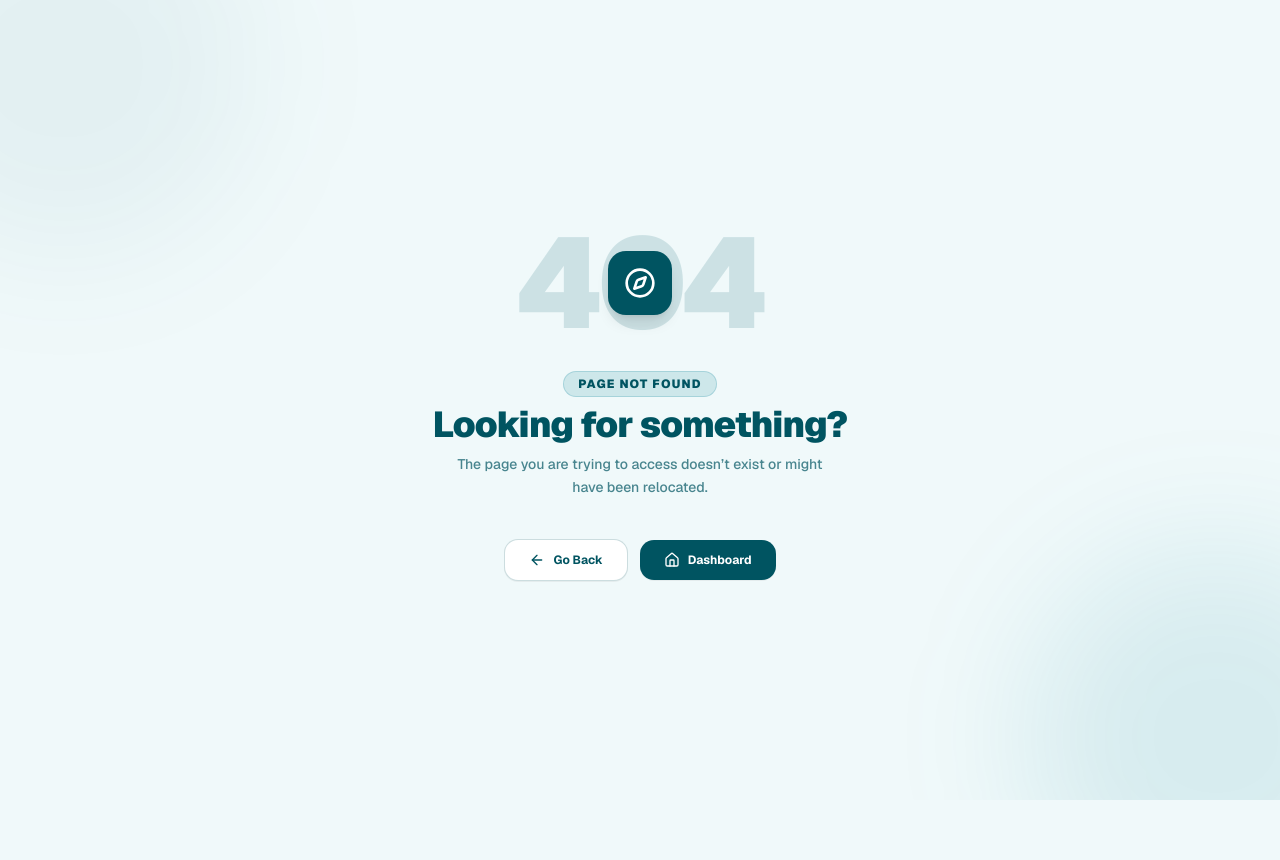
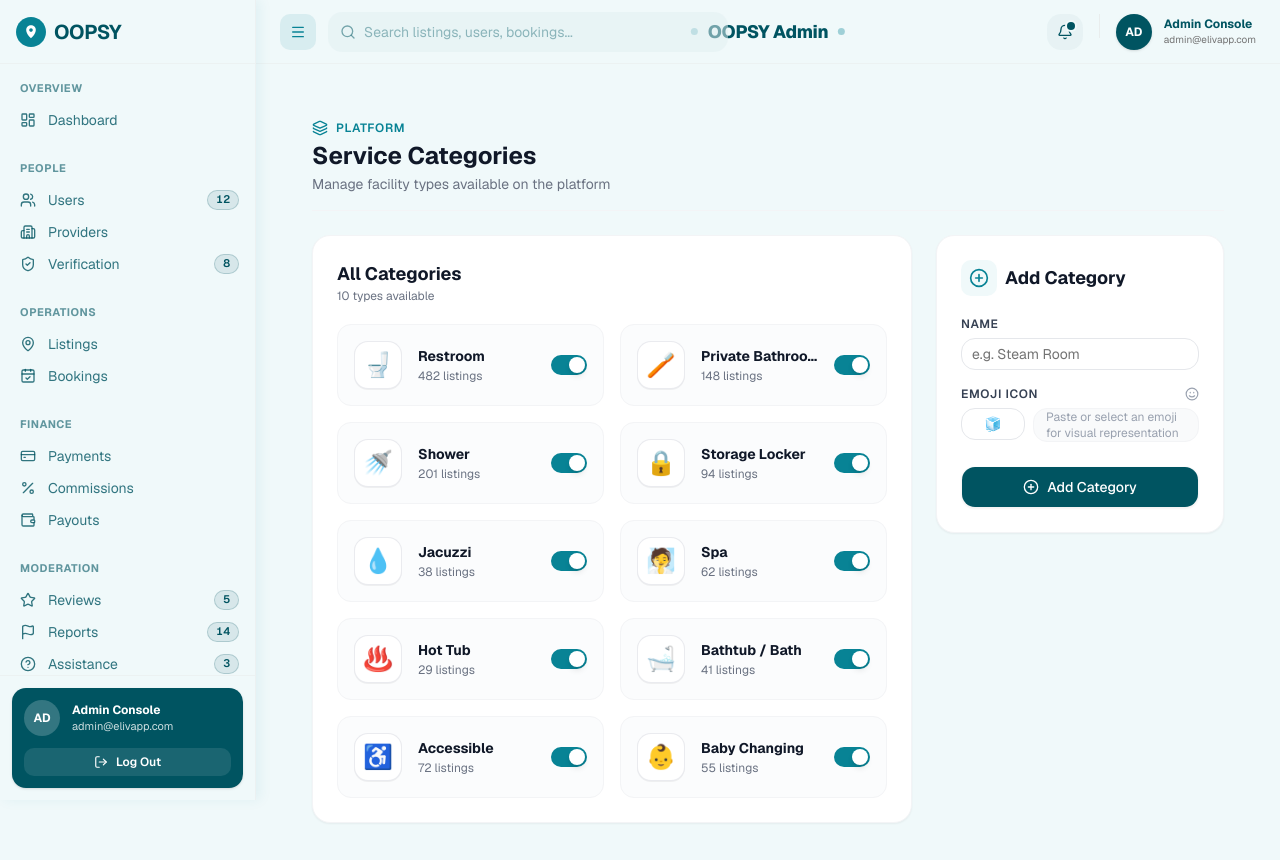
Before and after one commit to apponislam/oopsy-dashboard, a Next.js app: page /categories in a window 1280 px wide. Before the commit this address had no page. Shown: the top 860 px of the page. Before the commit the page ends 800 px from the top, so only its background shows below. Built offline with nearby package versions, Linux system fonts and the light colour scheme.

Commit message:
categories page created

```diff
--- /dev/null
+++ b/app/(dashboard)/categories/page.tsx
@@ -0,0 +1,6 @@
+import React from "react";
+import { CategoriesManagement } from "@/components/dashboard/categories/CategoriesManagement";
+
+export default function CategoriesPage() {
+    return <CategoriesManagement />;
+}
--- /dev/null
+++ b/components/dashboard/categories/AddCategoryForm.tsx
@@ -0,0 +1,78 @@
+"use client";
+
+import React, { useState } from "react";
+import { Button } from "@/components/ui/button";
+import { Input } from "@/components/ui/input";
+import { PlusCircle, Smile } from "lucide-react";
+
+interface AddCategoryFormProps {
+    onAddCategory: (name: string, icon: string) => void;
+}
+
+export function AddCategoryForm({ onAddCategory }: AddCategoryFormProps) {
+    const [name, setName] = useState("");
+    const [icon, setIcon] = useState("🧊");
+
+    const handleSubmit = (e: React.FormEvent) => {
+        e.preventDefault();
+        if (!name.trim()) return;
+        onAddCategory(name, icon || "🧊");
+        setName("");
+    };
+
+    return (
+        <div className="bg-white rounded-2xl border border-gray-100 p-6 space-y-5 shadow-xs sticky top-6">
+            <div className="flex items-center gap-2">
+                <div className="p-2 rounded-lg bg-[#f0f9fa] text-[#088395]">
+                    <PlusCircle className="h-5 w-5" />
+                </div>
+                <h2 className="text-lg font-bold text-gray-900">Add Category</h2>
+            </div>
+
+            <form onSubmit={handleSubmit} className="space-y-4">
+                <div className="space-y-1.5">
+                    <label className="text-xs font-semibold uppercase tracking-wider text-gray-700 block">
+                        Name
+                    </label>
+                    <Input
+                        type="text"
+                        placeholder="e.g. Steam Room"
+                        value={name}
+                        onChange={(e) => setName(e.target.value)}
+                        className="rounded-xl border-gray-200"
+                        required
+                    />
+                </div>
+
+                <div className="space-y-1.5">
+                    <label className="text-xs font-semibold uppercase tracking-wider text-gray-700 flex items-center justify-between">
+                        <span>Emoji Icon</span>
+                        <Smile className="h-3.5 w-3.5 text-gray-400" />
+                    </label>
+                    <div className="flex gap-2">
+                        <Input
+                            type="text"
+                            placeholder="🧊"
+                            value={icon}
+                            onChange={(e) => setIcon(e.target.value)}
+                            className="rounded-xl border-gray-200 text-center text-xl w-16"
+                            maxLength={4}
+                            required
+                        />
+                        <div className="flex-1 flex items-center px-3 text-xs text-gray-400 bg-gray-50 rounded-xl border border-gray-100">
+                            Paste or select an emoji for visual representation
+                        </div>
+                    </div>
+                </div>
+
+                <Button
+                    type="submit"
+                    className="w-full bg-[#005461] hover:bg-[#00424d] text-white rounded-xl py-5 gap-2 font-medium shadow-xs mt-2"
+                >
+                    <PlusCircle className="h-4 w-4" />
+                    Add Category
+                </Button>
+            </form>
+        </div>
+    );
+}
--- /dev/null
+++ b/components/dashboard/categories/CategoriesHeader.tsx
@@ -0,0 +1,19 @@
+"use client";
+
+import React from "react";
+import { Layers } from "lucide-react";
+
+export function CategoriesHeader() {
+    return (
+        <div className="pb-4 border-b border-gray-100">
+            <div className="flex items-center gap-2 text-xs font-semibold uppercase tracking-wider text-[#088395]">
+                <Layers className="h-4 w-4" />
+                <span>Platform</span>
+            </div>
+            <h1 className="text-2xl font-bold text-gray-900 mt-1">Service Categories</h1>
+            <p className="text-sm text-gray-500 mt-0.5">
+                Manage facility types available on the platform
+            </p>
+        </div>
+    );
+}
--- /dev/null
+++ b/components/dashboard/categories/CategoriesManagement.tsx
@@ -0,0 +1,61 @@
+"use client";
+
+import React, { useState } from "react";
+import { ServiceCategory } from "./types";
+import { CategoriesHeader } from "./CategoriesHeader";
+import { CategoryList } from "./CategoryList";
+import { AddCategoryForm } from "./AddCategoryForm";
+
+const initialCategories: ServiceCategory[] = [
+    { id: "cat-1", name: "Restroom", icon: "🚽", listingsCount: 482, isActive: true },
+    { id: "cat-2", name: "Private Bathroom", icon: "🪥", listingsCount: 148, isActive: true },
+    { id: "cat-3", name: "Shower", icon: "🚿", listingsCount: 201, isActive: true },
+    { id: "cat-4", name: "Storage Locker", icon: "🔒", listingsCount: 94, isActive: true },
+    { id: "cat-5", name: "Jacuzzi", icon: "💧", listingsCount: 38, isActive: true },
+    { id: "cat-6", name: "Spa", icon: "🧖", listingsCount: 62, isActive: true },
+    { id: "cat-7", name: "Hot Tub", icon: "♨️", listingsCount: 29, isActive: true },
+    { id: "cat-8", name: "Bathtub / Bath", icon: "🛁", listingsCount: 41, isActive: true },
+    { id: "cat-9", name: "Accessible", icon: "♿", listingsCount: 72, isActive: true },
+    { id: "cat-10", name: "Baby Changing", icon: "👶", listingsCount: 55, isActive: true },
+];
+
+export function CategoriesManagement() {
+    const [categories, setCategories] = useState<ServiceCategory[]>(initialCategories);
+
+    const handleAddCategory = (name: string, icon: string) => {
+        const newCategory: ServiceCategory = {
+            id: `cat-${Date.now()}`,
+            name,
+            icon,
+            listingsCount: 0,
+            isActive: true,
+        };
+        setCategories((prev) => [...prev, newCategory]);
+    };
+
+    const handleToggleCategory = (id: string) => {
+        setCategories((prev) =>
+            prev.map((cat) =>
+                cat.id === id ? { ...cat, isActive: !cat.isActive } : cat
+            )
+        );
+    };
+
+    return (
+        <div className="p-6 md:p-8 space-y-6 max-w-[1600px] mx-auto min-h-screen">
+            <CategoriesHeader />
+
+            <div className="grid grid-cols-1 lg:grid-cols-3 gap-6 items-start">
+                <div className="lg:col-span-2">
+                    <CategoryList
+                        categories={categories}
+                        onToggleCategory={handleToggleCategory}
+                    />
+                </div>
+                <div className="lg:col-span-1">
+                    <AddCategoryForm onAddCategory={handleAddCategory} />
+                </div>
+            </div>
+        </div>
+    );
+}
--- /dev/null
+++ b/components/dashboard/categories/CategoryList.tsx
@@ -0,0 +1,66 @@
+"use client";
+
+import React from "react";
+import { ServiceCategory } from "./types";
+
+interface CategoryListProps {
+    categories: ServiceCategory[];
+    onToggleCategory?: (id: string) => void;
+}
+
+export function CategoryList({
+    categories,
+    onToggleCategory,
+}: CategoryListProps) {
+    return (
+        <div className="bg-white rounded-2xl border border-gray-100 p-6 space-y-5 shadow-xs">
+            <div className="flex items-center justify-between">
+                <div>
+                    <h2 className="text-lg font-bold text-gray-900">All Categories</h2>
+                    <p className="text-xs text-gray-500">{categories.length} types available</p>
+                </div>
+            </div>
+
+            <div className="grid grid-cols-1 sm:grid-cols-2 gap-4">
+                {categories.map((cat) => {
+                    const isActive = cat.isActive !== false;
+                    return (
+                        <div
+                            key={cat.id}
+                            className={`flex items-center gap-4 p-4 rounded-xl border transition-all duration-200 ${
+                                isActive
+                                    ? "bg-slate-50/50 border-gray-100 hover:border-[#088395]/30 hover:shadow-xs"
+                                    : "bg-gray-50/40 border-gray-100 opacity-60"
+                            }`}
+                        >
+                            <div className="w-12 h-12 rounded-xl bg-white border border-gray-200/80 flex items-center justify-center text-2xl shadow-2xs shrink-0">
+                                {cat.icon}
+                            </div>
+                            <div className="min-w-0 flex-1">
+                                <h3 className="font-bold text-gray-900 text-sm truncate">{cat.name}</h3>
+                                <p className="text-xs text-gray-500 mt-0.5">{cat.listingsCount} listings</p>
+                            </div>
+                            {onToggleCategory && (
+                                <button
+                                    type="button"
+                                    role="switch"
+                                    aria-checked={isActive}
+                                    onClick={() => onToggleCategory(cat.id)}
+                                    className={`relative inline-flex h-5 w-9 shrink-0 cursor-pointer rounded-full border-2 border-transparent transition-colors duration-200 ease-in-out focus:outline-none ${
+                                        isActive ? "bg-[#088395]" : "bg-gray-200"
+                                    }`}
+                                >
+                                    <span
+                                        className={`pointer-events-none inline-block h-4 w-4 transform rounded-full bg-white shadow-md ring-0 transition duration-200 ease-in-out ${
+                                            isActive ? "translate-x-4" : "translate-x-0"
+                                        }`}
+                                    />
+                                </button>
+                            )}
+                        </div>
+                    );
+                })}
+            </div>
+        </div>
+    );
+}
--- /dev/null
+++ b/components/dashboard/categories/types.ts
@@ -0,0 +1,7 @@
+export interface ServiceCategory {
+    id: string;
+    name: string;
+    icon: string;
+    listingsCount: number;
+    isActive?: boolean;
+}
```
